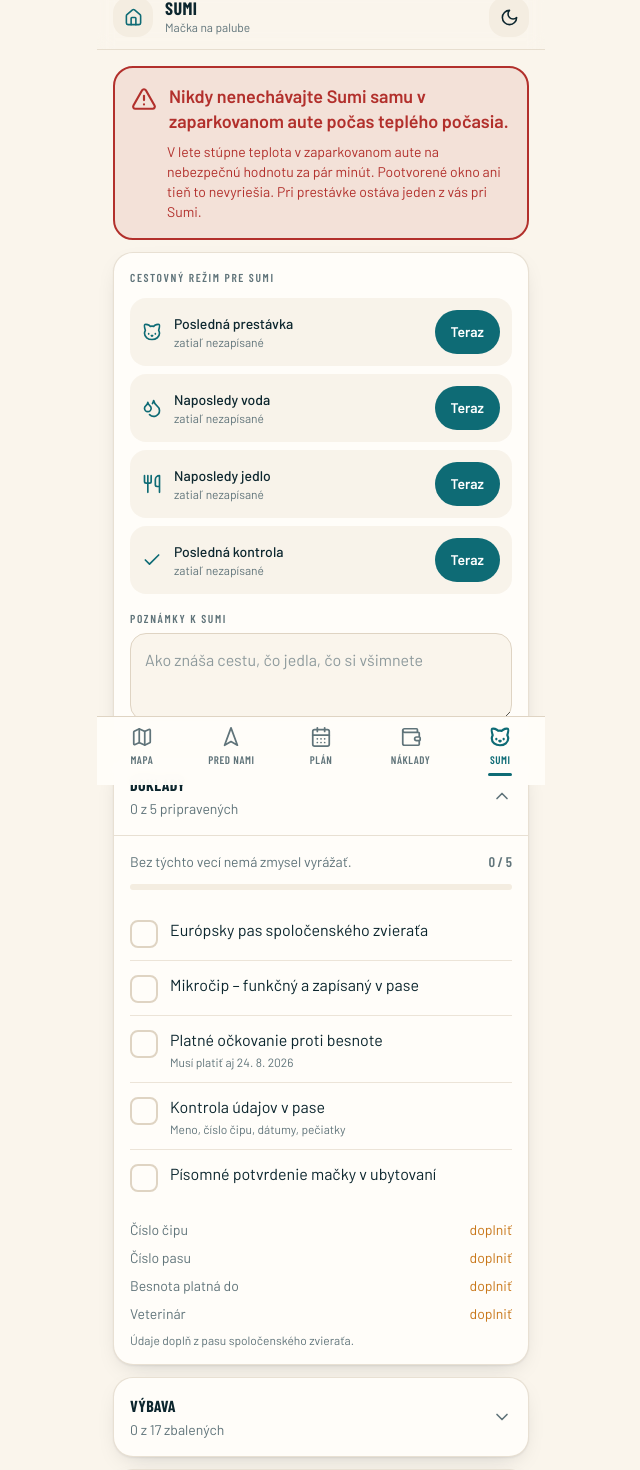
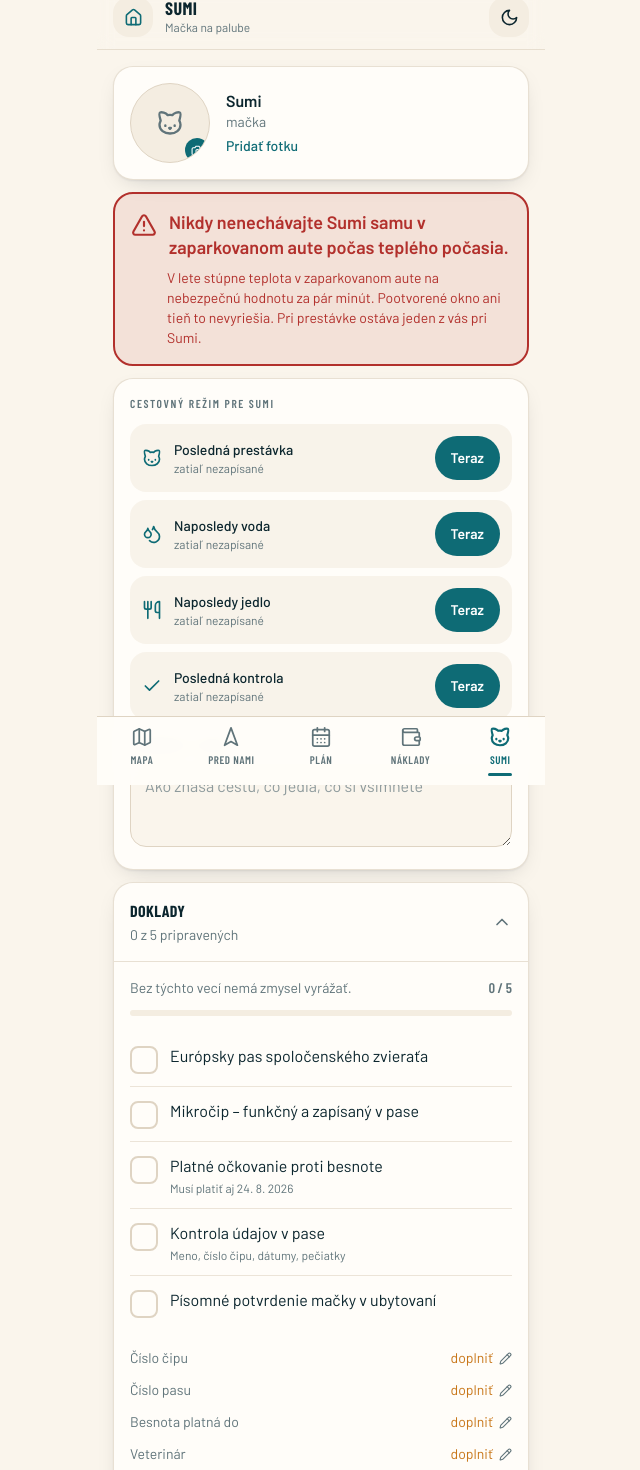
Before and after one commit to filipko525/Italy-Trip, a Next.js app in the folder trip-copilot/: page /sumi in a window 1280 px wide. Shown: the part 15-1485 px from the top of the page, without its empty margins (319-959 px from the left). Built offline with nearby package versions, Linux system fonts and the light colour scheme.

Commit message:
Update page.tsx

```diff
--- a/trip-copilot/app/sumi/page.tsx
+++ b/trip-copilot/app/sumi/page.tsx
@@ -1,6 +1,7 @@
 'use client';
 
-import { Cat, Navigation, ParkingCircle, Trees } from 'lucide-react';
+import { useRef, useState } from 'react';
+import { Camera, Cat, Navigation, ParkingCircle, Pencil, Trees } from 'lucide-react';
 import { AppHeader } from '@/components/navigation/AppHeader';
 import { SumiWarning } from '@/components/sumi/SumiWarning';
 import { SumiTravelLog } from '@/components/sumi/SumiTravelLog';
@@ -8,6 +9,9 @@ import { ChecklistBlock } from '@/components/trip/ChecklistBlock';
 import { Collapsible } from '@/components/ui/Collapsible';
 import { Card } from '@/components/ui/Card';
 import { Tag } from '@/components/ui/Chip';
+import { Sheet } from '@/components/ui/Sheet';
+import { Button } from '@/components/ui/Button';
+import { TextField } from '@/components/ui/Field';
 import { SUMI, SUMI_DOCS_CHECKLIST, SUMI_GEAR_CHECKLIST, SUMI_TRAVEL_TIPS } from '@/data/sumi';
 import { POI_CATEGORY_LABELS } from '@/data/poi';
 import { useAppState } from '@/lib/storage/app-state';
@@ -15,19 +19,124 @@ import { usePoisAhead } from '@/hooks/usePoisAhead';
 import { formatKm } from '@/lib/calculations/geo';
 import { googleMapsUrl } from '@/lib/geolocation/navigation-links';
 
+type EditableField = 'chipNumber' | 'passportNumber' | 'rabiesValidUntil' | 'vetPhone';
+
+const FIELD_LABELS: Record<EditableField, string> = {
+  chipNumber: 'Číslo čipu',
+  passportNumber: 'Číslo pasu',
+  rabiesValidUntil: 'Besnota platná do',
+  vetPhone: 'Veterinár',
+};
+
+/** Fotku pred uložením zmenšíme, nech si nezaberá zbytočné miesto v lokálnom úložisku. */
+function compressPhoto(file: File, maxSize = 480, quality = 0.82): Promise<string> {
+  return new Promise((resolve, reject) => {
+    const reader = new FileReader();
+    reader.onload = () => {
+      const img = new Image();
+      img.onload = () => {
+        const scale = Math.min(1, maxSize / Math.max(img.width, img.height));
+        const canvas = document.createElement('canvas');
+        canvas.width = Math.round(img.width * scale);
+        canvas.height = Math.round(img.height * scale);
+        const ctx = canvas.getContext('2d');
+        if (!ctx) {
+          reject(new Error('Canvas nie je dostupný.'));
+          return;
+        }
+        ctx.drawImage(img, 0, 0, canvas.width, canvas.height);
+        resolve(canvas.toDataURL('image/jpeg', quality));
+      };
+      img.onerror = reject;
+      img.src = reader.result as string;
+    };
+    reader.onerror = reject;
+    reader.readAsDataURL(file);
+  });
+}
+
 export default function SumiPage() {
-  const { state } = useAppState();
+  const { state, setPetProfile } = useAppState();
   const { ahead } = usePoisAhead();
+  const photoInputRef = useRef<HTMLInputElement | null>(null);
+  const [editingField, setEditingField] = useState<EditableField | null>(null);
+  const [draftValue, setDraftValue] = useState('');
 
+  const profile = { ...SUMI, ...state.petProfileOverrides };
   const petSpots = ahead.filter((p) => p.catFriendly).slice(0, 5);
   const docsDone = SUMI_DOCS_CHECKLIST.items.filter((i) => state.checkedItems[i.id]).length;
   const gearDone = SUMI_GEAR_CHECKLIST.items.filter((i) => state.checkedItems[i.id]).length;
+
+  const openEditor = (field: EditableField) => {
+    setEditingField(field);
+    setDraftValue(profile[field] ?? '');
+  };
+
+  const saveField = () => {
+    if (!editingField) return;
+    setPetProfile({ [editingField]: draftValue.trim() || undefined });
+    setEditingField(null);
+  };
+
+  const onPickPhoto = async (file: File) => {
+    try {
+      const dataUrl = await compressPhoto(file);
+      setPetProfile({ photoDataUrl: dataUrl });
+    } catch {
+      // Ak sa fotka nepodarí spracovať, jednoducho sa neuloží – nič sa nerozbije.
+    }
+  };
 
   return (
     <main className="flex-1">
       <AppHeader title="Sumi" subtitle="Mačka na palube" />
 
       <div className="space-y-3 px-4 py-4">
+        <Card className="p-4">
+          <div className="flex items-center gap-4">
+            <button
+              type="button"
+              onClick={() => photoInputRef.current?.click()}
+              className="relative h-20 w-20 shrink-0 overflow-hidden rounded-full border border-line bg-raised"
+              aria-label="Zmeniť fotku Sumi"
+            >
+              {profile.photoDataUrl ? (
+                // eslint-disable-next-line @next/next/no-img-element
+                <img src={profile.photoDataUrl} alt="Sumi" className="h-full w-full object-cover" />
+              ) : (
+                <span className="grid h-full w-full place-items-center text-muted">
+                  <Cat size={28} />
+                </span>
+              )}
+              <span className="absolute bottom-0 right-0 grid h-6 w-6 place-items-center rounded-full bg-sea text-white">
+                <Camera size={13} />
+              </span>
+            </button>
+            <div>
+              <p className="font-semibold leading-snug">{profile.name}</p>
+              <p className="text-sm text-muted">{profile.species}</p>
+              <button
+                type="button"
+                onClick={() => photoInputRef.current?.click()}
+                className="mt-1 text-sm font-medium text-sea"
+              >
+                {profile.photoDataUrl ? 'Zmeniť fotku' : 'Pridať fotku'}
+              </button>
+            </div>
+          </div>
+          <input
+            ref={photoInputRef}
+            type="file"
+            accept="image/*"
+            className="hidden"
+            onChange={(e) => {
+              const file = e.target.files?.[0];
+              if (file) onPickPhoto(file);
+              e.target.value = '';
+            }}
+          />
+        </Card>
+
         <SumiWarning />
 
         <SumiTravelLog />
@@ -39,10 +148,26 @@ export default function SumiPage() {
         >
           <ChecklistBlock checklist={SUMI_DOCS_CHECKLIST} />
           <div className="mt-4 space-y-2 text-sm">
-            <Field label="Číslo čipu" value={SUMI.chipNumber} />
-            <Field label="Číslo pasu" value={SUMI.passportNumber} />
-            <Field label="Besnota platná do" value={SUMI.rabiesValidUntil} />
-            <Field label="Veterinár" value={SUMI.vetPhone} />
+            <EditableRow
+              label={FIELD_LABELS.chipNumber}
+              value={profile.chipNumber}
+              onEdit={() => openEditor('chipNumber')}
+            />
+            <EditableRow
+              label={FIELD_LABELS.passportNumber}
+              value={profile.passportNumber}
+              onEdit={() => openEditor('passportNumber')}
+            />
+            <EditableRow
+              label={FIELD_LABELS.rabiesValidUntil}
+              value={profile.rabiesValidUntil}
+              onEdit={() => openEditor('rabiesValidUntil')}
+            />
+            <EditableRow
+              label={FIELD_LABELS.vetPhone}
+              value={profile.vetPhone}
+              onEdit={() => openEditor('vetPhone')}
+            />
             <p className="text-xs text-muted">{SUMI.notes}</p>
           </div>
         </Collapsible>
@@ -126,15 +251,48 @@ export default function SumiPage() {
           </ul>
         </Card>
       </div>
+
+      <Sheet
+        open={editingField !== null}
+        onClose={() => setEditingField(null)}
+        title={editingField ? FIELD_LABELS[editingField] : ''}
+      >
+        <div className="space-y-4">
+          <TextField
+            label={editingField ? FIELD_LABELS[editingField] : ''}
+            value={draftValue}
+            onChange={(e) => setDraftValue(e.target.value)}
+            placeholder="Zadaj hodnotu"
+          />
+          <Button full onClick={saveField}>
+            Uložiť
+          </Button>
+        </div>
+      </Sheet>
     </main>
   );
 }
 
-function Field({ label, value }: { label: string; value?: string }) {
+function EditableRow({
+  label,
+  value,
+  onEdit,
+}: {
+  label: string;
+  value?: string;
+  onEdit: () => void;
+}) {
   return (
-    <div className="flex justify-between gap-3">
+    <button
+      type="button"
+      onClick={onEdit}
+      className="flex w-full items-center justify-between gap-3 py-0.5 text-left"
+    >
       <span className="text-muted">{label}</span>
-      <span className={value ? 'font-medium' : 'text-signal'}>{value ?? 'doplniť'}</span>
-    </div>
+      <span className={`inline-flex items-center gap-1.5 ${value ? 'font-medium' : 'text-signal'}`}>
+        {value ?? 'doplniť'}
+        <Pencil size={13} className="text-muted" />
+      </span>
+    </button>
   );
 }
```
